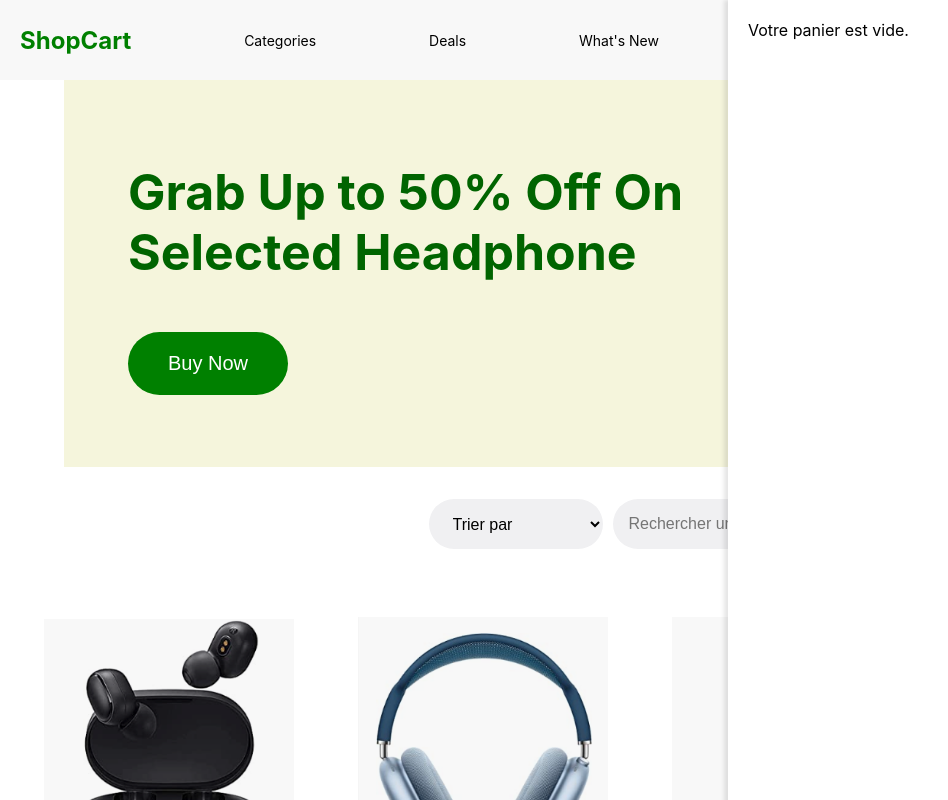
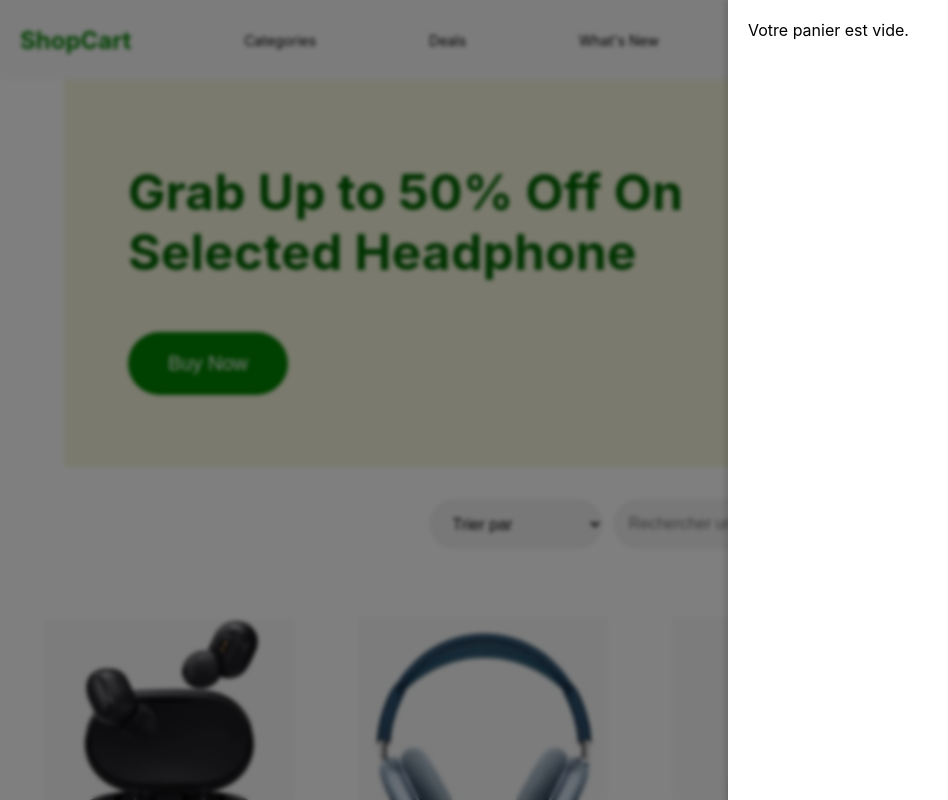
Before and after one commit to williamqsnt/react-e-commerce-app, a React (Create React App) app: page / in a window 1280 px wide. Both pictures are taken after a click on the button "Cart". Shown: the top 800 px of the page, without its empty margins (0-948 px from the left). Built offline with nearby package versions, Linux system fonts and the light colour scheme.

Commit message:
third commit

```diff
--- a/src/components/Menu.jsx
+++ b/src/components/Menu.jsx
@@ -80,7 +80,7 @@ const CartItem = styled.div`
   justify-content: space-between;
   gap: 10px;
   padding: 10px;
-  background-color : #F0F0F2;
+  background-color: #f0f0f2;
   border-radius: 4px;
 `;
 
@@ -118,6 +118,17 @@ const RemoveButton = styled.button`
 
 const TotalPrice = styled.div`
   font-weight: bold;
+`;
+
+const PopupBackground = styled.div`
+  position: fixed;
+  top: 0;
+  right: 0;
+  width: 100%;
+  height: 100%;
+  background-color: rgba(0, 0, 0, 0.5);
+  backdrop-filter: blur(2px);
+  z-index: 998;
 `;
 
 const Menu = () => {
@@ -163,6 +174,11 @@ const Menu = () => {
     localStorage.setItem('cartItems', JSON.stringify(updatedCartItems));
   };
 
+  const handleClearCart = () => {
+    setCartItems([]);
+    localStorage.removeItem('cartItems');
+  };
+
   const calculateTotalPrice = () => {
     const totalPrice = cartItems.reduce((total, item) => total + item.price * item.quantity, 0);
     return totalPrice.toFixed(2);
@@ -191,6 +207,7 @@ const Menu = () => {
         <img src={panier} width={20} alt="panier" />
         Cart
       </Button>
+      {isPopupOpen && <PopupBackground onClick={togglePopup} />}
       <Popup isOpen={isPopupOpen}>
         <CartPopup>
           {cartItems.length === 0 ? (
@@ -218,6 +235,7 @@ const Menu = () => {
                 </CartItem>
               ))}
               <TotalPrice>Total: ${calculateTotalPrice()}</TotalPrice>
+              <Button onClick={handleClearCart}>Vider le panier</Button>
             </>
           )}
         </CartPopup>
```
